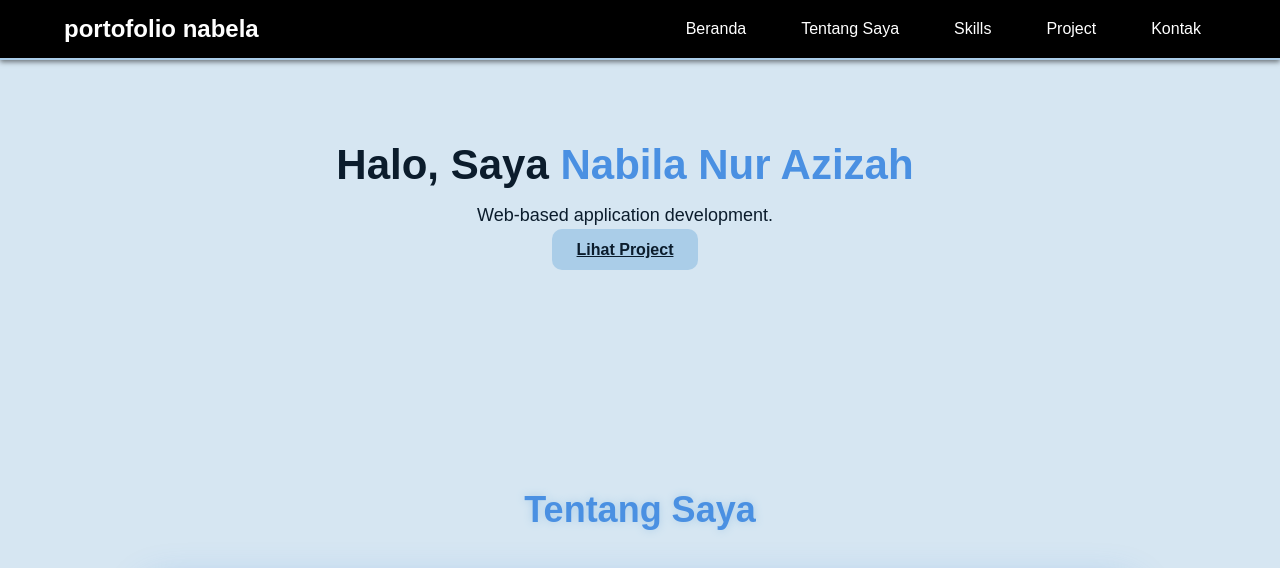
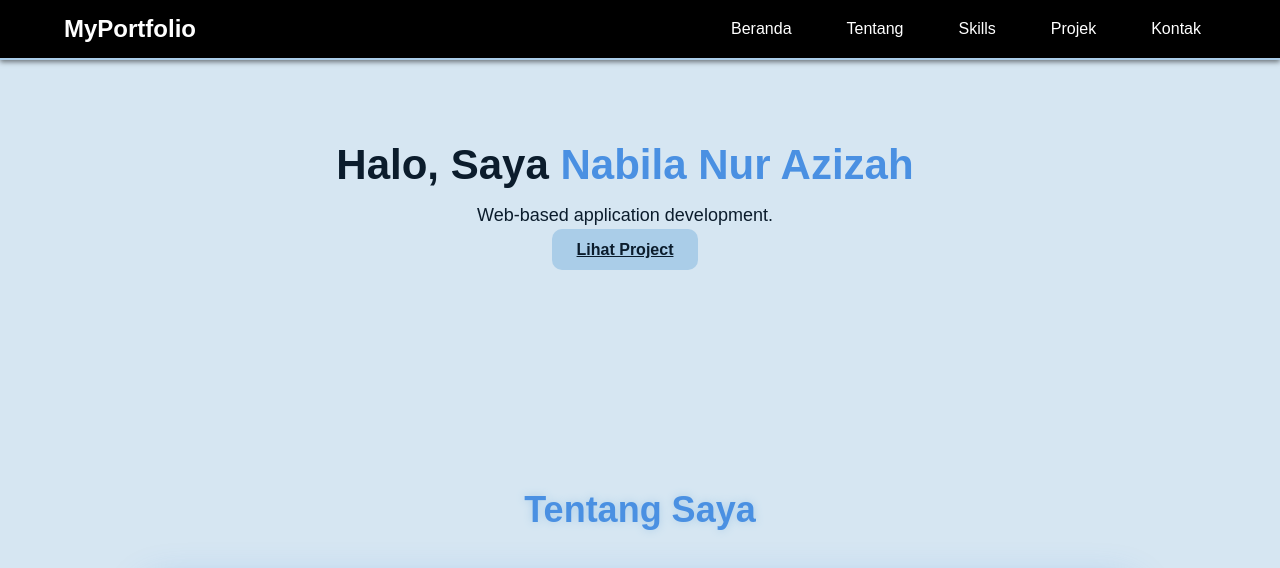
Before and after one commit to azizah0921/bilaportofolio, a plain HTML site: page index.html in a window 1280 px wide. Shown: the top 568 px of the page. Drawn offline with Linux system fonts and the light colour scheme.

Commit message:
Update index.html

```diff
--- a/index.html
+++ b/index.html
@@ -8,21 +8,21 @@
   </head>
 
   <body>
+    <header id="header">
     <nav>
-        <h1 class="logo">portofolio nabela</h1>
+        <div class="logo">MyPortfolio</div>
 
-        <ul class="nav-links">
-            <li><a href="#home">Beranda</a></li>
-            <li><a href="#biodata">Tentang Saya</a></li>
+        <button class="menu-toggle" onclick="toggleMenu()">☰</button>
+
+        <ul id="nav-menu">
+            <li><a href="#hero" class="active">Beranda</a></li>
+            <li><a href="#about">Tentang</a></li>
             <li><a href="#skills">Skills</a></li>
-            <li><a href="#projects">Project</a></li>
-            <li><a href="#contact">Kontak</a></li>
+            <li><a href="#projects">Projek</a></li>
+          <li><a href="#contact">Kontak</a></li>
         </ul>
-
-        <button class="hamburger-menu" aria-label="Toggle navigation">
-          ⋮
-        </button>
-
+    </nav>
+</header>
     </nav>
 
     <section id="home" class="hero">
```
